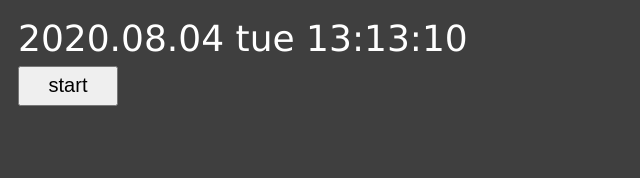
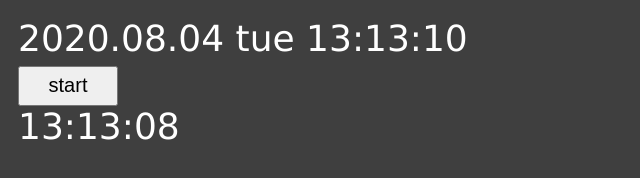
Before and after one commit to wxyds/timefor, a website: page index.html in a window 1280 px wide. Both pictures are taken after a click on the button "start". Shown: the whole page, without its empty margins (0-640 px from the left). Drawn offline with Linux system fonts and the light colour scheme.

Commit message:
ボタン押下で現在日時を表示するp要素を追加

```diff
--- a/index.html
+++ b/index.html
@@ -19,11 +19,11 @@
   </head>
   <body>
     <p id="nowDateTime"></p>
-    <p><button type=button style="width: 100px; height: 40px; font-size: 20px" onclick="">start</button></p>
+    <p><button id="start" type=button style="width: 100px; height: 40px; font-size: 20px">start</button></p>
+    <div id="record"></div>
     <script>
-      function datetostr(date) {
+      function datetostr(date, format) {
         var weekday = ["sun", "mon", "tue", "wed", "thu", "fri", "sat"];
-        var format = 'YYYY.MM.DD WW hh:mm:ss';
 
         var replaceStrArray = {
           'YYYY': date.getFullYear(),
@@ -41,13 +41,23 @@
             return replaceStrArray[str];
         });
       }
+
       window.addEventListener("load", function () {
         var nowDateTime = document.getElementById("nowDateTime");
         setInterval(function () {
           var date = new Date();
-          nowDateTime.innerHTML = datetostr(date);
+          nowDateTime.innerHTML = datetostr(date, 'YYYY.MM.DD WW hh:mm:ss');
         }, 100);
       }, false);
+
+      document.getElementById("start").onclick = function () {
+        var record = document.getElementById("record");
+        var pnode = document.createElement('p');
+        var textNode = document.createTextNode(datetostr(new Date(), 'hh:mm:ss'));
+
+        pnode.appendChild(textNode);
+        record.appendChild(pnode);
+      }
     </script>
   </body>
 </html>
```
